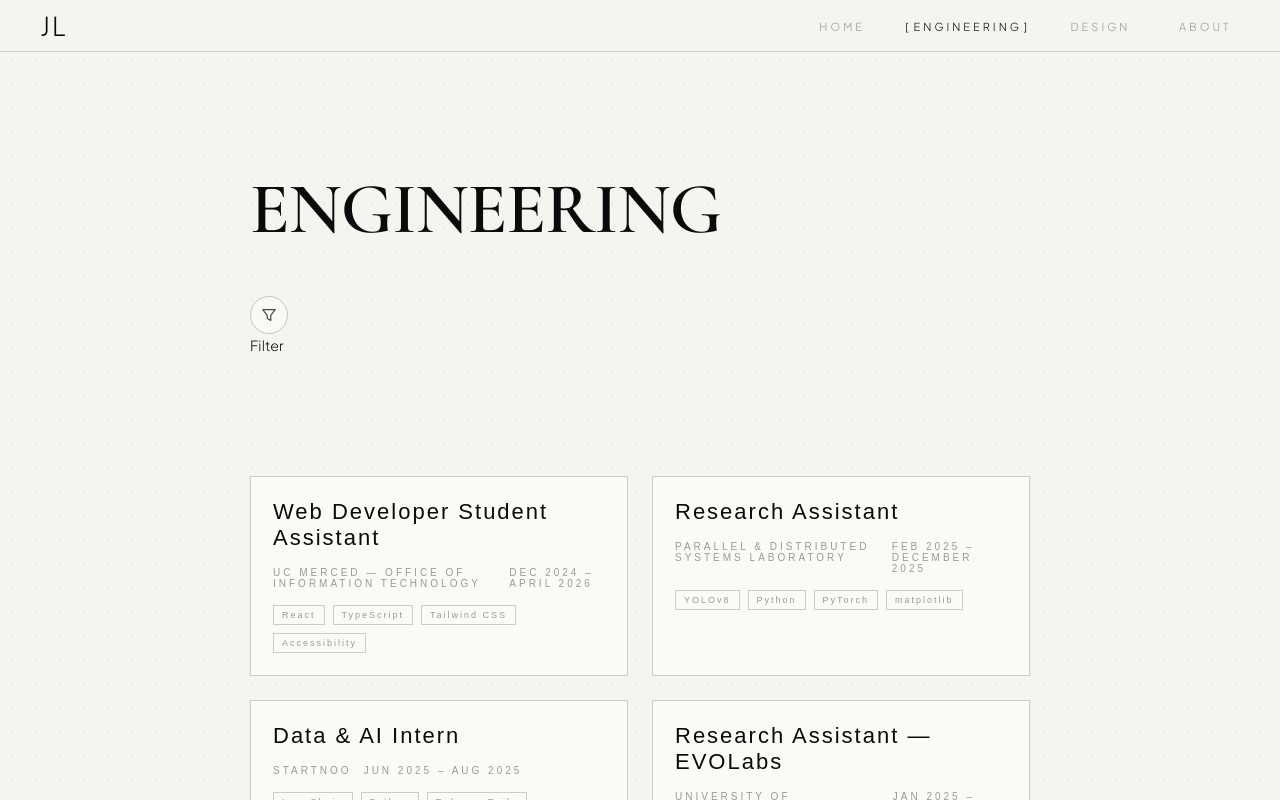
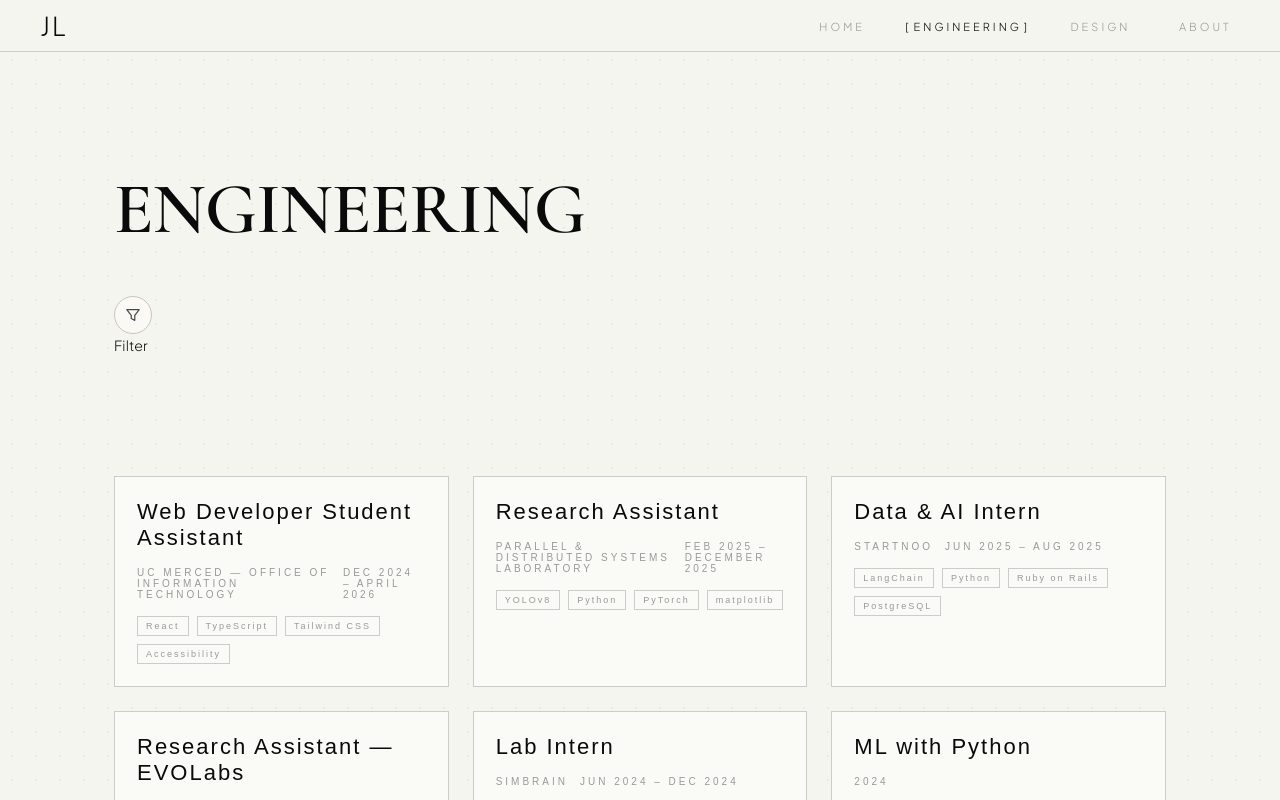
Before and after one commit to jasmine-g-lau/jasmine-g-lau, a React (Create React App) app in the folder jas-lau-dotcom/: page / in a window 1280 px wide. Both pictures are taken after a click on the link "ENGINEERING". Shown: the top 800 px of the page. Built offline with nearby package versions, Linux system fonts and the light colour scheme.

Commit message:
fixed margins for engineering and design pages

```diff
--- a/jas-lau-dotcom/src/data/projects.ts
+++ b/jas-lau-dotcom/src/data/projects.ts
@@ -531,7 +531,7 @@ export const EXPERIENCE: Experience[] = [
 
     date: "Jan 2024 – Dec 2024",
     location: "UC Merced · On-site",
-    images: [""],
+    images: ["images/idhub-christmas1.png", "images/idhub-christmas1.png"],
     desc: "",
     bullets: [
       "Maintained the UC Merced Innovation website using Drupal and HTML",
--- a/jas-lau-dotcom/src/styles/global.css
+++ b/jas-lau-dotcom/src/styles/global.css
@@ -105,8 +105,9 @@ a:hover {
 /* shared page wrapper */
 .page {
   min-height: 100vh;
-  padding: 120px 40px 80px;
-  max-width: 860px;
+  /* reduce horizontal margins and allow wider content on large screens */
+  padding: 120px 24px 80px;
+  max-width: 1100px;
   margin: 0 auto;
   position: relative;
   z-index: 1;
--- a/jas-lau-dotcom/src/styles/home.css
+++ b/jas-lau-dotcom/src/styles/home.css
@@ -61,6 +61,9 @@
   gap: 16px;
   cursor: pointer;
   transition: transform 0.18s ease, border-color 0.18s ease, box-shadow 0.18s ease;
+  /* enforce consistent card height while allowing internal content to flow */
+  max-height: 500px;
+  overflow: hidden;
 }
 
 .project-card:hover,
@@ -113,7 +116,7 @@
   width: 100%;
   overflow: hidden;
   border-radius: 12px;
-  min-height: 180px;
+  max-height: 240px; /* limit image area height */
   display: flex;
   align-items: center;
   justify-content: center;
@@ -121,10 +124,12 @@
 }
 
 .project-card-image {
-  width: 100%;
+  max-width: 100%;
+  max-height: 100%;
+  width: auto;
   height: auto;
   display: block;
-  object-fit: cover;
+  object-fit: contain; /* preserve aspect ratio and show whole image */
 }
 
 .project-card-subtitle {
```
Also changed, not shown: jas-lau-dotcom/src/data/images/idhub-christmas1.png (added), jas-lau-dotcom/src/data/images/idhub-christmas2.png (added).
